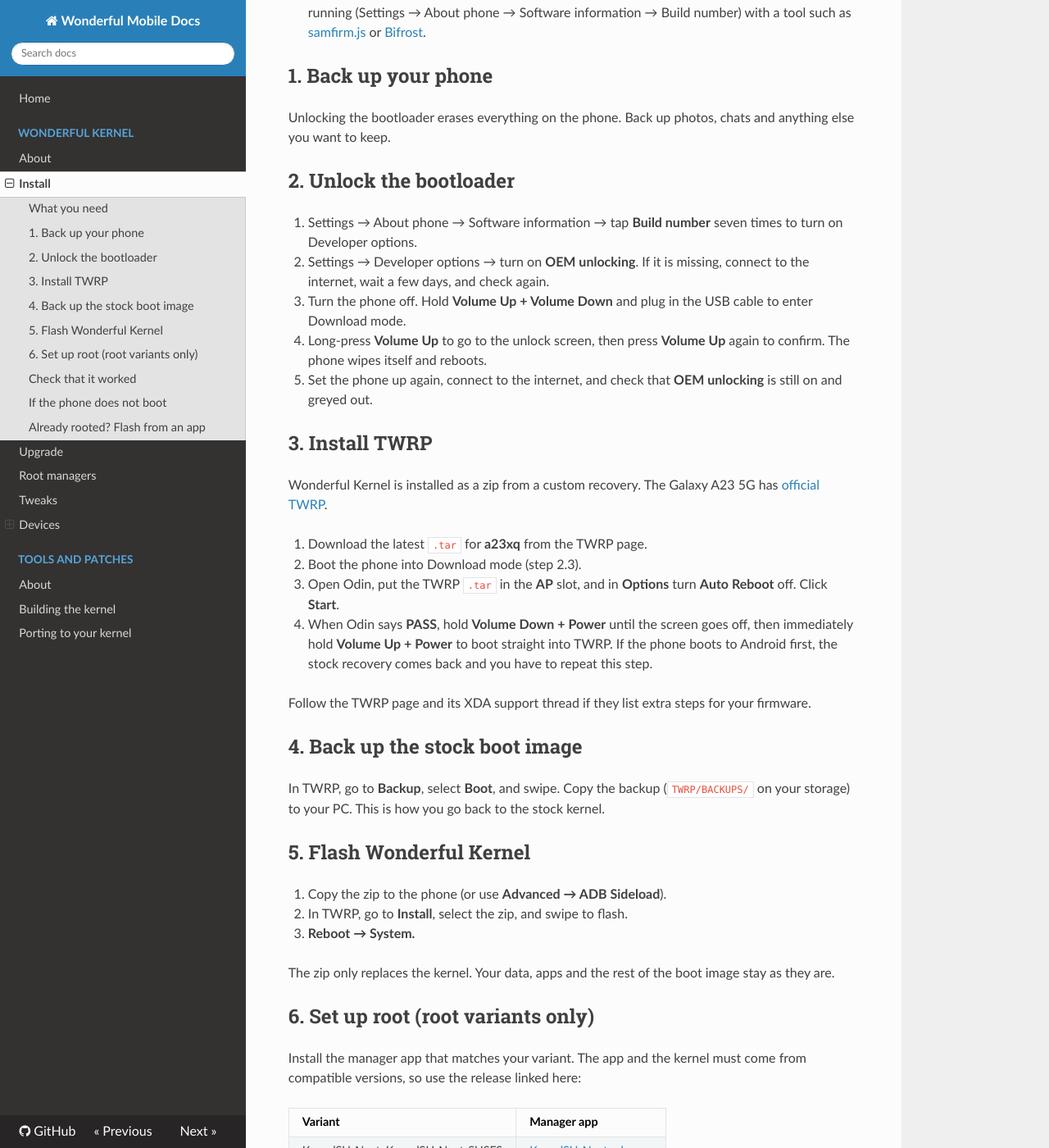
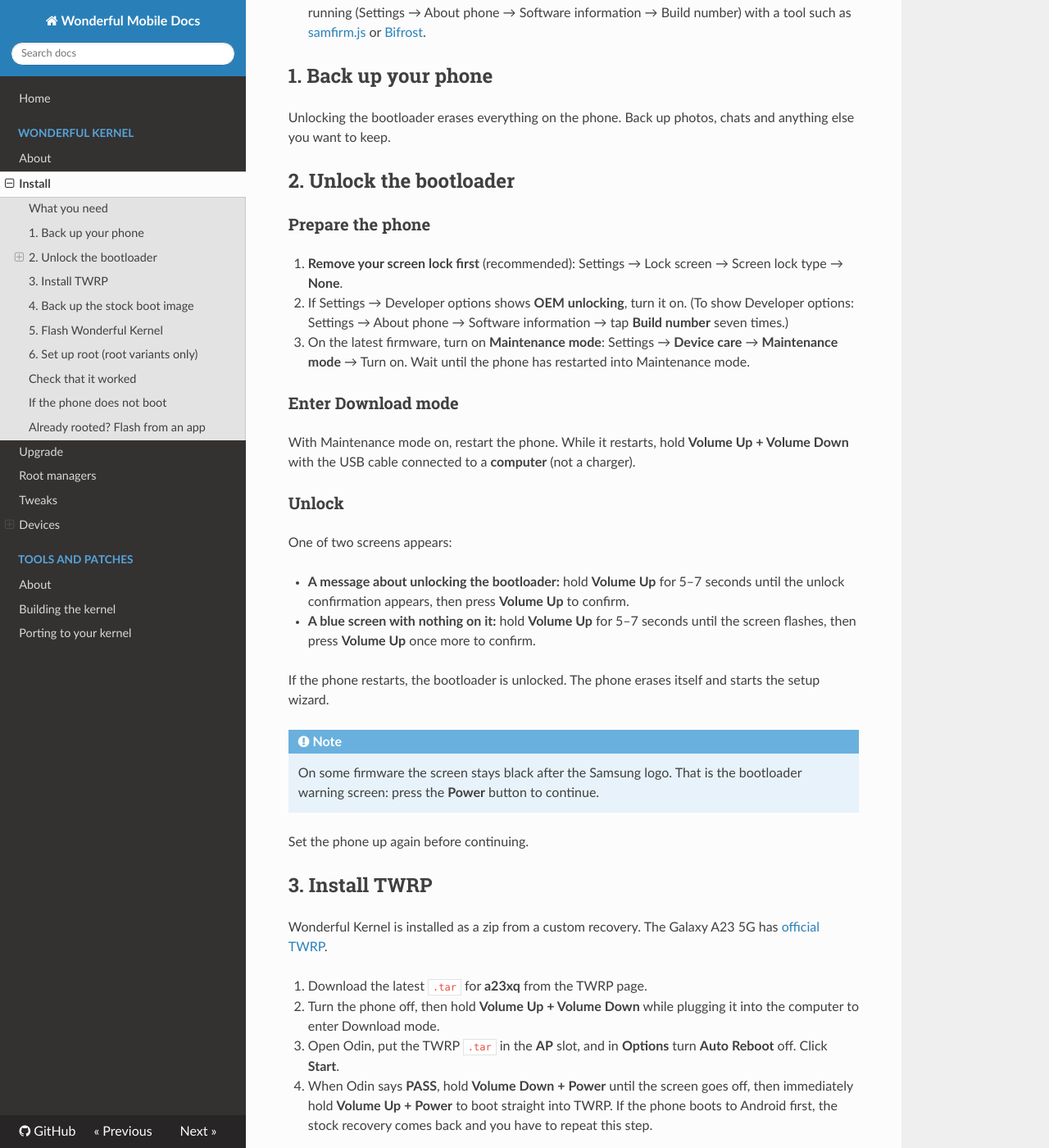
Before and after one commit to wonderful-mobile/docs, an MkDocs documentation site: the page built from docs/wonderful-kernel/install.md, in a window 1280 px wide and 1400 px high, scrolled down 529 px. Shown: the whole window at 82% size. Built offline with MkDocs 1.6.1, drawn with Linux system fonts in a browser that asks for light colours; nearby versions of some CDN libraries.

Commit message:
Rewrite bootloader unlock steps for current firmware
Remove the screen lock first, use Maintenance mode on the latest
firmware, enter Download mode connected to a computer, and cover both
unlock screens plus the black bootloader warning screen.

```diff
--- a/docs/wonderful-kernel/install.md
+++ b/docs/wonderful-kernel/install.md
@@ -30,16 +30,41 @@ chats and anything else you want to keep.
 
 ## 2. Unlock the bootloader
 
-1. Settings → About phone → Software information → tap **Build number** seven
-   times to turn on Developer options.
-2. Settings → Developer options → turn on **OEM unlocking**. If it is missing,
-   connect to the internet, wait a few days, and check again.
-3. Turn the phone off. Hold **Volume Up + Volume Down** and plug in the USB
-   cable to enter Download mode.
-4. Long-press **Volume Up** to go to the unlock screen, then press
-   **Volume Up** again to confirm. The phone wipes itself and reboots.
-5. Set the phone up again, connect to the internet, and check that
-   **OEM unlocking** is still on and greyed out.
+### Prepare the phone
+
+1. **Remove your screen lock first** (recommended): Settings → Lock screen →
+   Screen lock type → **None**.
+2. If Settings → Developer options shows **OEM unlocking**, turn it on.
+   (To show Developer options: Settings → About phone → Software information →
+   tap **Build number** seven times.)
+3. On the latest firmware, turn on **Maintenance mode**: Settings →
+   **Device care** → **Maintenance mode** → Turn on. Wait until the phone has
+   restarted into Maintenance mode.
+
+### Enter Download mode
+
+With Maintenance mode on, restart the phone. While it restarts, hold
+**Volume Up + Volume Down** with the USB cable connected to a **computer**
+(not a charger).
+
+### Unlock
+
+One of two screens appears:
+
+- **A message about unlocking the bootloader:** hold **Volume Up** for 5–7
+  seconds until the unlock confirmation appears, then press **Volume Up** to
+  confirm.
+- **A blue screen with nothing on it:** hold **Volume Up** for 5–7 seconds
+  until the screen flashes, then press **Volume Up** once more to confirm.
+
+If the phone restarts, the bootloader is unlocked. The phone erases itself and
+starts the setup wizard.
+
+!!! note
+    On some firmware the screen stays black after the Samsung logo. That is the
+    bootloader warning screen: press the **Power** button to continue.
+
+Set the phone up again before continuing.
 
 ## 3. Install TWRP
 
@@ -47,7 +72,8 @@ Wonderful Kernel is installed as a zip from a custom recovery. The Galaxy A23 5G
 has [official TWRP](https://twrp.me/samsung/samsunggalaxya23xq.html).
 
 1. Download the latest `.tar` for **a23xq** from the TWRP page.
-2. Boot the phone into Download mode (step 2.3).
+2. Turn the phone off, then hold **Volume Up + Volume Down** while plugging
+   it into the computer to enter Download mode.
 3. Open Odin, put the TWRP `.tar` in the **AP** slot, and in **Options** turn
    **Auto Reboot** off. Click **Start**.
 4. When Odin says **PASS**, hold **Volume Down + Power** until the screen goes
```
